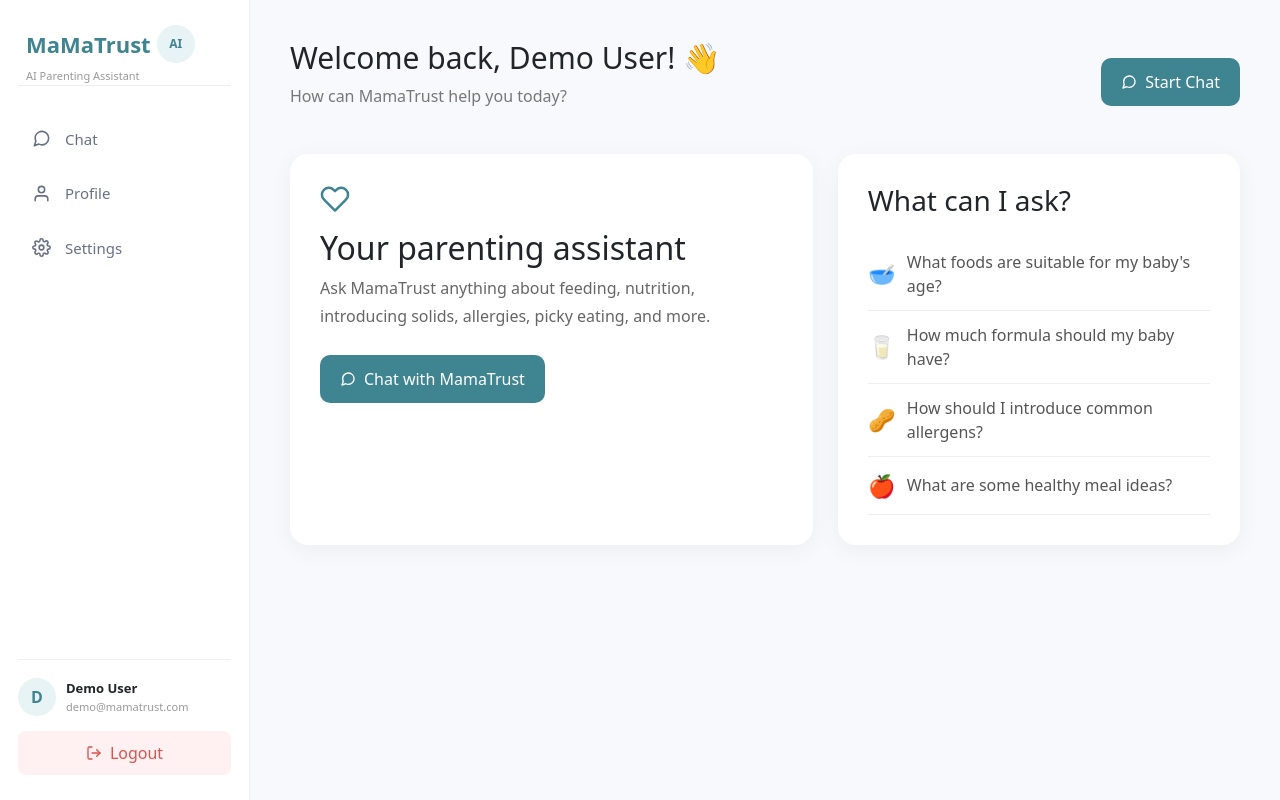
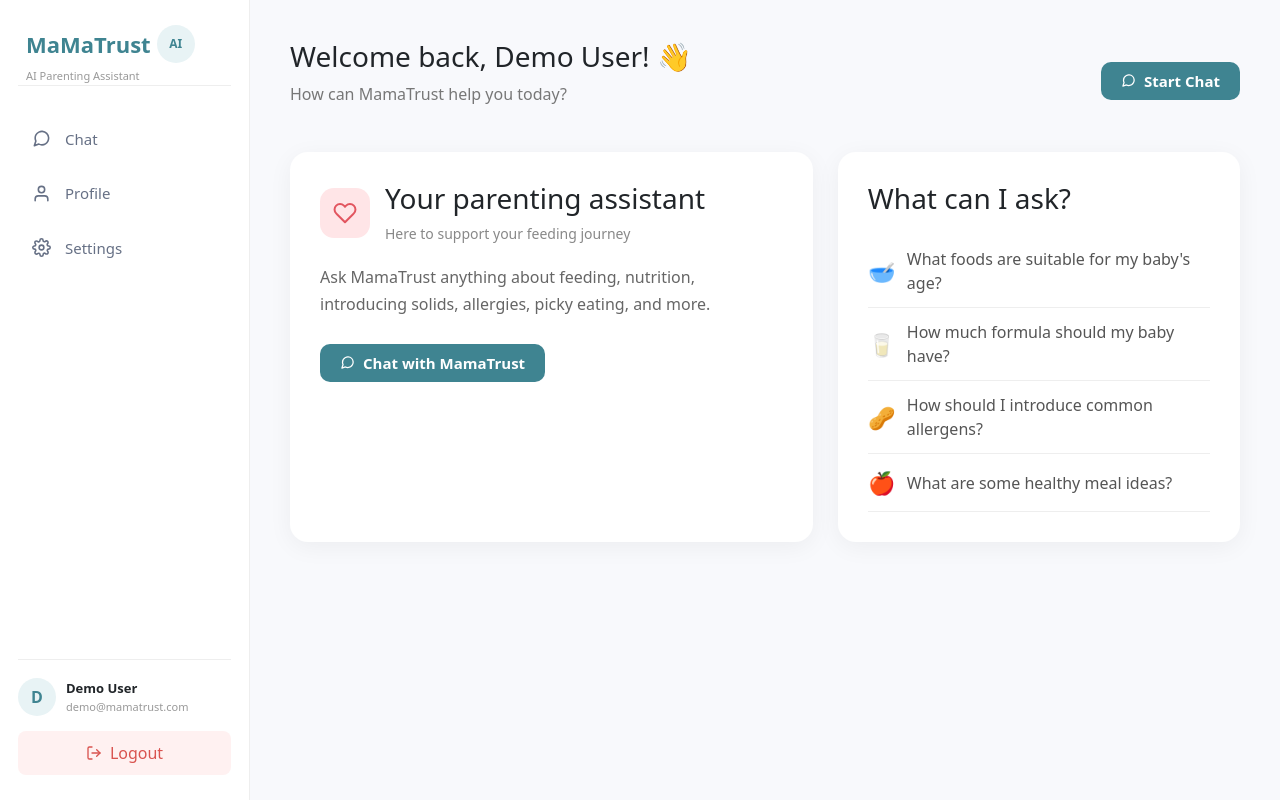
Before and after one commit to Mathushanan/MaMaTrust-chatbot, a React (Vite) app in the folder frontend/: page / in a window 1280 px wide. Built offline with nearby package versions, Linux system fonts and the light colour scheme.

Commit message:
home page - loggedin users implemented

```diff
--- a/frontend/src/App.jsx
+++ b/frontend/src/App.jsx
@@ -12,6 +12,7 @@ import Navbar from "./components/Navbar";
 import Login from "./pages/Login";
 import Signup from "./pages/Signup";
 import Home from "./pages/Home";
+import Chat from "./pages/Chat";
 // import axios from "axios";
 
 function App() {
@@ -61,6 +62,7 @@ function App() {
       <main className="app-content">
         <Routes>
           <Route path="/" element={<Home user={user} />} />
+          <Route path="/chat" element={<Chat user={user} />} />
 
           <Route
             path="/login"
--- a/frontend/src/index.css
+++ b/frontend/src/index.css
@@ -536,8 +536,10 @@ body {
   text-decoration: none;
   background: #3f8491;
   color: white;
-  padding: 12px 20px;
+  padding: 8px 20px;
   border-radius: 10px;
+  font-size: 15px;
+  font-weight: 600;
 }
 
 .chat-button:hover,
@@ -561,20 +563,86 @@ body {
   box-shadow: 0 5px 25px rgba(0, 0, 0, 0.05);
 }
 
+.welcome-title {
+  display: flex;
+  align-items: center;
+  gap: 15px;
+  margin-bottom: 20px;
+}
+
+.welcome-icon {
+  width: 50px;
+  height: 50px;
+  background: #e8f3f5;
+  color: #3f8491;
+  border-radius: 14px;
+
+  display: flex;
+  align-items: center;
+  justify-content: center;
+
+  font-size: 24px;
+  flex-shrink: 0;
+}
+
+.welcome-title h2 {
+  margin: 0;
+}
+
+.welcome-title p {
+  margin: 3px 0 0;
+  color: #888;
+  font-size: 14px;
+}
+
+.welcome-description {
+  color: #666;
+  line-height: 1.7;
+  margin-bottom: 25px;
+}
+
+.welcome-title {
+  display: flex;
+  align-items: center;
+  gap: 15px;
+  margin-bottom: 20px;
+}
+
+.welcome-icon {
+  width: 50px;
+  height: 50px;
+  background: #ffe5e7;
+  color: #e2555f;
+  border-radius: 14px;
+
+  display: flex;
+  align-items: center;
+  justify-content: center;
+
+  font-size: 24px;
+  flex-shrink: 0;
+}
+
+.welcome-title h2 {
+  margin: 0;
+}
+
+.welcome-title p {
+  margin: 3px 0 0;
+  color: #888;
+  font-size: 14px;
+}
+
+.welcome-description {
+  color: #666;
+  line-height: 1.7;
+  margin-bottom: 25px;
+}
+
 .welcome-card > svg,
 .feature-card > svg {
   font-size: 30px;
   color: #3f8491;
-}
-
-.welcome-card h2 {
-  margin-top: 15px;
-}
-
-.welcome-card p {
-  color: #666;
-  line-height: 1.7;
-  margin-bottom: 25px;
 }
 
 .info-card h3 {
--- /dev/null
+++ b/frontend/src/pages/Chat.jsx
@@ -0,0 +1,7 @@
+import React from "react";
+
+const Chat = ({ user }) => {
+  return <div>chat</div>;
+};
+
+export default Chat;
--- a/frontend/src/pages/Home.jsx
+++ b/frontend/src/pages/Home.jsx
@@ -9,7 +9,7 @@ const Home = ({ user }) => {
       <div className="home-page">
         <div className="home-header">
           <div>
-            <h1>Welcome back, {user.name}! 👋</h1>
+            <h3>Welcome back, {user.name}! 👋</h3>
             <p>How can MamaTrust help you today?</p>
           </div>
 
@@ -21,9 +21,18 @@ const Home = ({ user }) => {
 
         <div className="home-content">
           <div className="welcome-card">
-            <FiHeart />
-            <h2>Your parenting assistant</h2>
-            <p>
+            <div className="welcome-title">
+              <div className="welcome-icon">
+                <FiHeart />
+              </div>
+
+              <div>
+                <h3>Your parenting assistant</h3>
+                <p>Here to support your feeding journey</p>
+              </div>
+            </div>
+
+            <p className="welcome-description">
               Ask MamaTrust anything about feeding, nutrition, introducing
               solids, allergies, picky eating, and more.
             </p>
```
